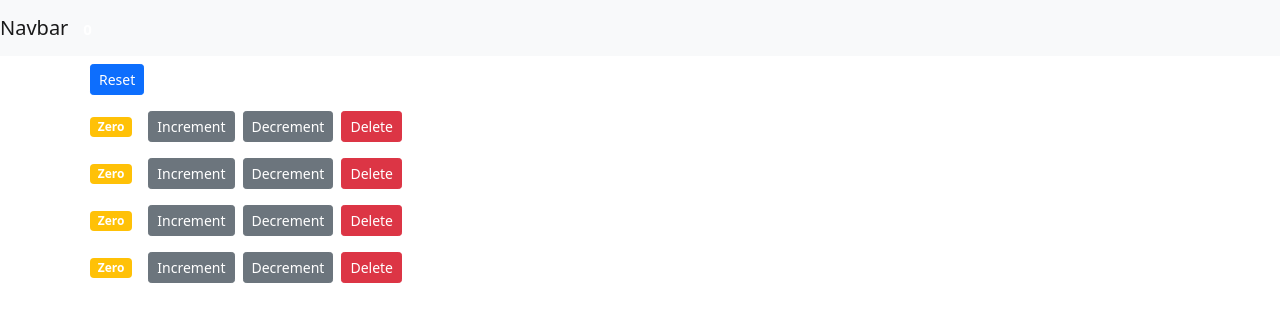
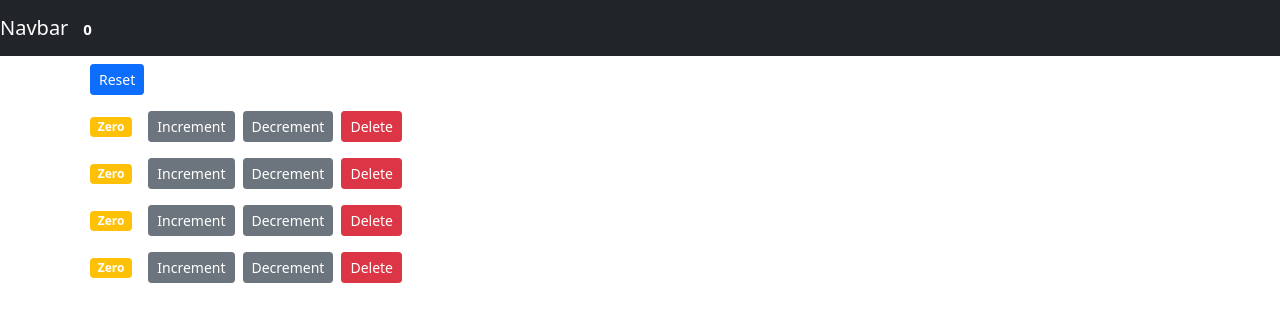
Before and after one commit to abbasi-naim/react-counter-app, a React (Create React App) app: page / in a window 1280 px wide. Shown: the top 322 px of the page. Built offline with nearby package versions, Linux system fonts and the light colour scheme; the HTML template or start-up script is replaced by a standard one.

Commit message:
add bootstrap property to badge

```diff
--- a/src/components/navbar.jsx
+++ b/src/components/navbar.jsx
@@ -4,10 +4,10 @@ import "bootstrap/dist/css/bootstrap.min.css";
 class NavBar extends Component {
   render() {
     return (
-      <nav class="navbar navbar-light bg-light">
+      <nav class="navbar navbar-dark bg-dark">
         <a class="navbar-brand">
           Navbar{" "}
-          <span className="badge badge-pill badge-secondary">
+          <span className="badge badge-success">
             {this.props.totalCounters}
           </span>
         </a>
```
